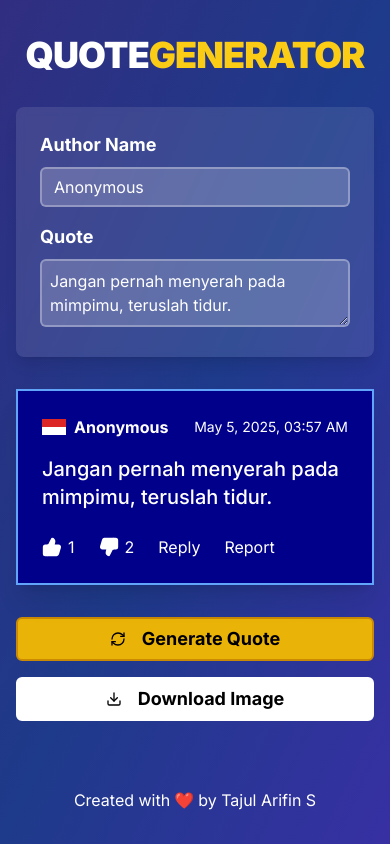
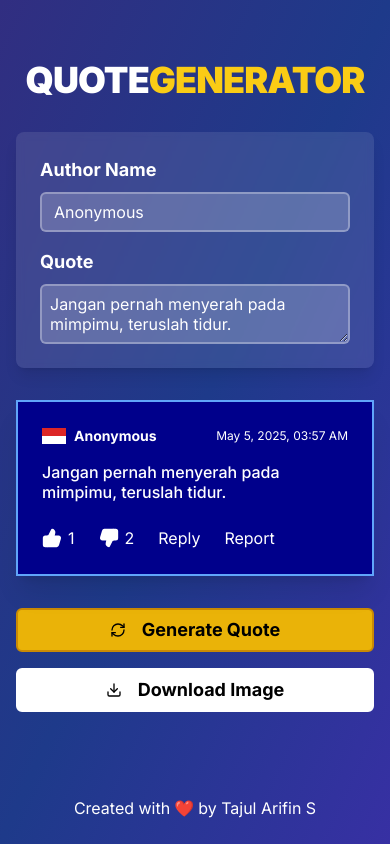
Before and after one commit to arifintajul4/x-motivation, a Next.js app: page / in a window 390 px wide. Built offline with nearby package versions, Linux system fonts and the light colour scheme.

Commit message:
refactor: streamline layout and improve quote display styles

```diff
--- a/app/globals.css
+++ b/app/globals.css
@@ -12,6 +12,7 @@ body {
   color: rgb(var(--foreground-rgb));
   background: linear-gradient(to bottom right, rgb(var(--background-start-rgb)), rgb(var(--background-end-rgb)));
   min-height: 100vh;
+  line-height: 0.5 !important;
 }
 
 @layer utilities {
--- a/app/layout.tsx
+++ b/app/layout.tsx
@@ -1,29 +1,34 @@
-import type React from "react"
-import type { Metadata } from "next"
-import { Inter } from "next/font/google"
-import "./globals.css"
-import { ThemeProvider } from "@/components/theme-provider"
+import type React from 'react';
+import type { Metadata } from 'next';
+import { Inter } from 'next/font/google';
+import './globals.css';
+import { ThemeProvider } from '@/components/theme-provider';
 
-const inter = Inter({ subsets: ["latin"] })
+const inter = Inter({ subsets: ['latin'] });
 
 export const metadata: Metadata = {
-  title: "Quote Generator - Motivational Quotes",
-  description: "Generate beautiful motivational quotes in social media style",
-    generator: 'v0.dev'
-}
+  title: 'Quote Generator - Motivational Quotes',
+  description: 'Generate beautiful motivational quotes in social media style',
+  generator: 'v0.dev',
+};
 
 export default function RootLayout({
   children,
 }: Readonly<{
-  children: React.ReactNode
+  children: React.ReactNode;
 }>) {
   return (
     <html lang="en">
       <body className={inter.className}>
-        <ThemeProvider attribute="class" defaultTheme="dark" enableSystem disableTransitionOnChange>
+        <ThemeProvider
+          attribute="class"
+          defaultTheme="dark"
+          enableSystem
+          disableTransitionOnChange
+        >
           {children}
         </ThemeProvider>
       </body>
     </html>
-  )
+  );
 }
--- a/app/page.tsx
+++ b/app/page.tsx
@@ -58,10 +58,7 @@ export default function Home() {
 
     try {
       const html2canvas = (await import('html2canvas')).default;
-      const canvas = await html2canvas(quoteRef.current, {
-        backgroundColor: null,
-        scale: 2,
-      });
+      const canvas = await html2canvas(quoteRef.current);
 
       const image = canvas.toDataURL('image/png');
       const link = document.createElement('a');
@@ -97,6 +94,9 @@ export default function Home() {
             <div className="space-y-2">
               <label className="font-bold text-lg text-white">Quote</label>
               <textarea
+                style={{
+                  lineHeight: 'normal',
+                }}
                 value={customeQuote}
                 onChange={(e) => setCustomQuote(e.target.value)}
                 className="border-2 border-white/30 bg-white/20 text-white w-full p-2 rounded-md"
@@ -108,6 +108,10 @@ export default function Home() {
 
         <div
           ref={quoteRef}
+          id="capture_div"
+          style={{
+            lineHeight: 'normal',
+          }}
           className="relative overflow-hidden border-2 border-blue-400 shadow-xl"
         >
           <div className="bg-[#00008B] p-6 md:p-8">
@@ -117,12 +121,16 @@ export default function Home() {
                   <div className="absolute inset-0 bg-red-600"></div>
                   <div className="absolute inset-0 top-1/2 bg-white"></div>
                 </div>
-                <span className="text-white font-bold">{customAuthor}</span>
+                <span className="text-white text-sm sm:text-md font-bold">
+                  {customAuthor}
+                </span>
               </div>
-              <span className="text-white text-sm">{currentDate}</span>
+              <span className="text-white text-xs sm:text-sm">
+                {currentDate}
+              </span>
             </div>
 
-            <p className="text-xl md:text-2xl text-white font-medium mb-6">
+            <p className="text-md sm:text-xl md:text-2xl text-white font-medium mb-6">
               {customeQuote}
             </p>
 
```
